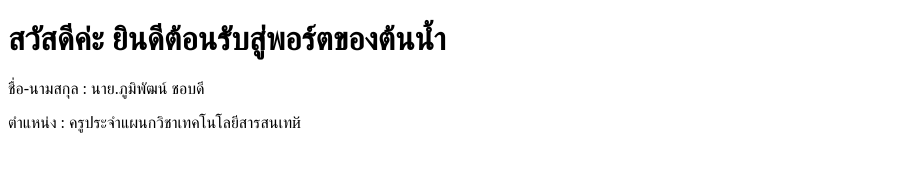
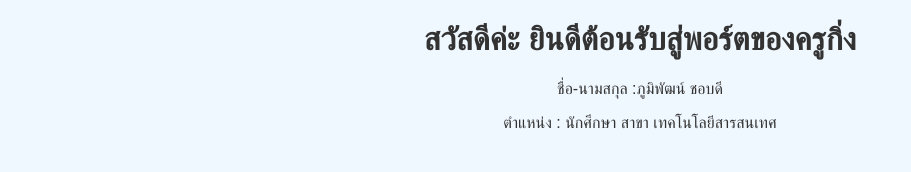
Before and after one commit to tonn180751-del/my-portfolio2, a plain HTML site: page index.html in a window 1280 px wide. Shown: the whole page, without its empty margins (0-911 px from the left). Drawn offline with Linux system fonts and the light colour scheme.

Commit message:
commit 2 : เพิ่ม css ตกแต่งสีสันและจัดเอาต์

```diff
--- a/index.html
+++ b/index.html
@@ -1,12 +1,19 @@
-
 <!DOCTYPE html>
 <html>
 <head>
-      <title>My Portfolio</title>
+    <title>My Portfolio</title>
+    <style>
+    body {
+        background-color: #f0f8ff;
+        font-family: 'Arial', sans-serif;
+        text-align: center;
+        color: #333;
+    }
+</style>
 </head>
 <body>
-     <h1>สวัสดีค่ะ ยินดีต้อนรับสู่พอร์ตของต้นน้ำ</h1>
-     <p>ชื่อ-นามสกุล : นาย.ภูมิพัฒน์ ชอบดี</p>
-     <p>ตำแหน่ง : ครูประจำแผนกวิชาเทคโนโลยีสารสนเทй</p>
+    <h1>สวัสดีค่ะ ยินดีต้อนรับสู่พอร์ตของครูกิ่ง</h1>
+      <p>ชื่อ-นามสกุล :ภูมิพัฒน์ ชอบดี</p>
+    <p>ตำแหน่ง : นักศึกษา สาขา เทคโนโลยีสารสนเทศ</p>
 </body>
 </html>
```
